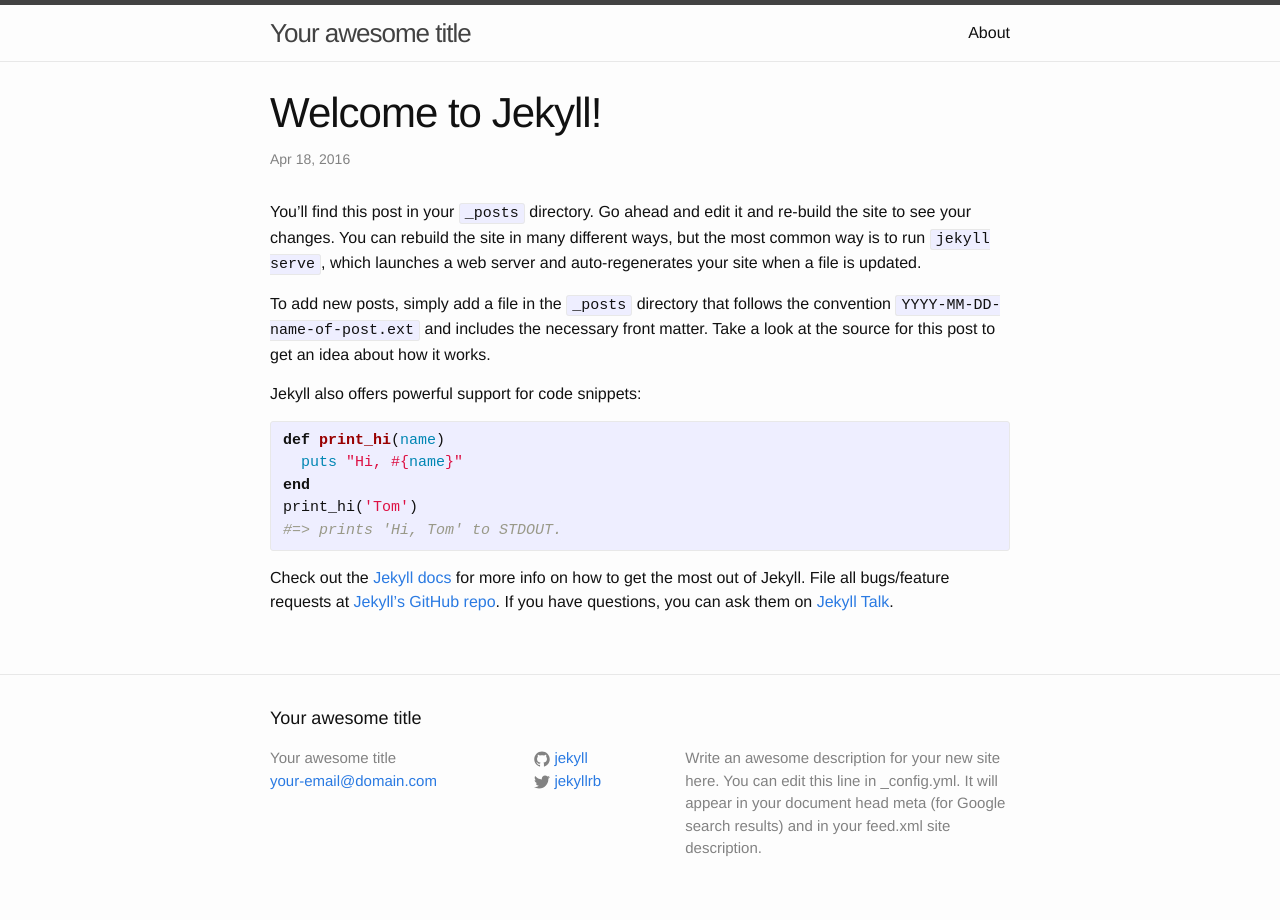
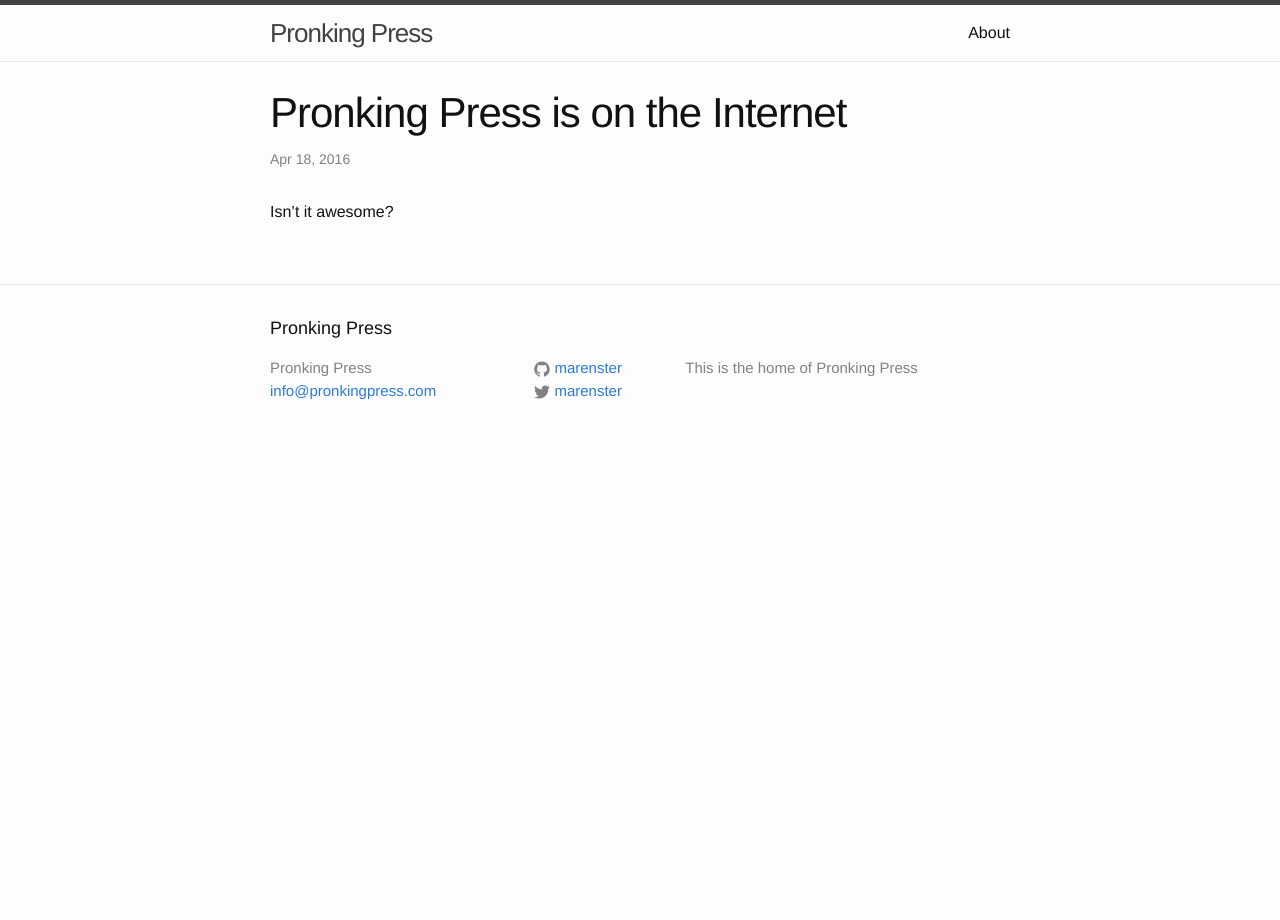
Before and after one commit to marenster/pronkingpress.com, a Jekyll site: the page built from _posts/2016-04-17-welcome-to-jekyll.markdown, in a window 1280 px wide. Built offline with Jekyll 4.4.1, drawn with Linux system fonts in a browser that asks for light colours.

Commit message:
Some very basic changes.

```diff
--- a/_config.yml
+++ b/_config.yml
@@ -6,16 +6,14 @@
 # 'jekyll serve'. If you change this file, please restart the server process.
 
 # Site settings
-title: Your awesome title
-email: your-email@domain.com
+title: Pronking Press
+email: info@pronkingpress.com
 description: > # this means to ignore newlines until "baseurl:"
-  Write an awesome description for your new site here. You can edit this
-  line in _config.yml. It will appear in your document head meta (for
-  Google search results) and in your feed.xml site description.
+  This is the home of Pronking Press
 baseurl: "" # the subpath of your site, e.g. /blog
-url: "http://yourdomain.com" # the base hostname & protocol for your site
-twitter_username: jekyllrb
-github_username:  jekyll
+url: "http://pronkingpress.com"
+twitter_username: marenster
+github_username:  marenster
 
 # Build settings
 markdown: kramdown
--- a/_posts/2016-04-17-welcome-to-jekyll.markdown
+++ b/_posts/2016-04-17-welcome-to-jekyll.markdown
@@ -1,25 +1,8 @@
 ---
 layout: post
-title:  "Welcome to Jekyll!"
+title:  "Pronking Press is on the Internet"
 date:   2016-04-17 20:53:48 -0700
-categories: jekyll update
+categories: update
 ---
-You’ll find this post in your `_posts` directory. Go ahead and edit it and re-build the site to see your changes. You can rebuild the site in many different ways, but the most common way is to run `jekyll serve`, which launches a web server and auto-regenerates your site when a file is updated.
 
-To add new posts, simply add a file in the `_posts` directory that follows the convention `YYYY-MM-DD-name-of-post.ext` and includes the necessary front matter. Take a look at the source for this post to get an idea about how it works.
-
-Jekyll also offers powerful support for code snippets:
-
-{% highlight ruby %}
-def print_hi(name)
-  puts "Hi, #{name}"
-end
-print_hi('Tom')
-#=> prints 'Hi, Tom' to STDOUT.
-{% endhighlight %}
-
-Check out the [Jekyll docs][jekyll-docs] for more info on how to get the most out of Jekyll. File all bugs/feature requests at [Jekyll’s GitHub repo][jekyll-gh]. If you have questions, you can ask them on [Jekyll Talk][jekyll-talk].
-
-[jekyll-docs]: http://jekyllrb.com/docs/home
-[jekyll-gh]:   https://github.com/jekyll/jekyll
-[jekyll-talk]: https://talk.jekyllrb.com/
+Isn't it awesome?
```
Also changed, not shown: about.md (+1 -9 lines), 1 other file.
